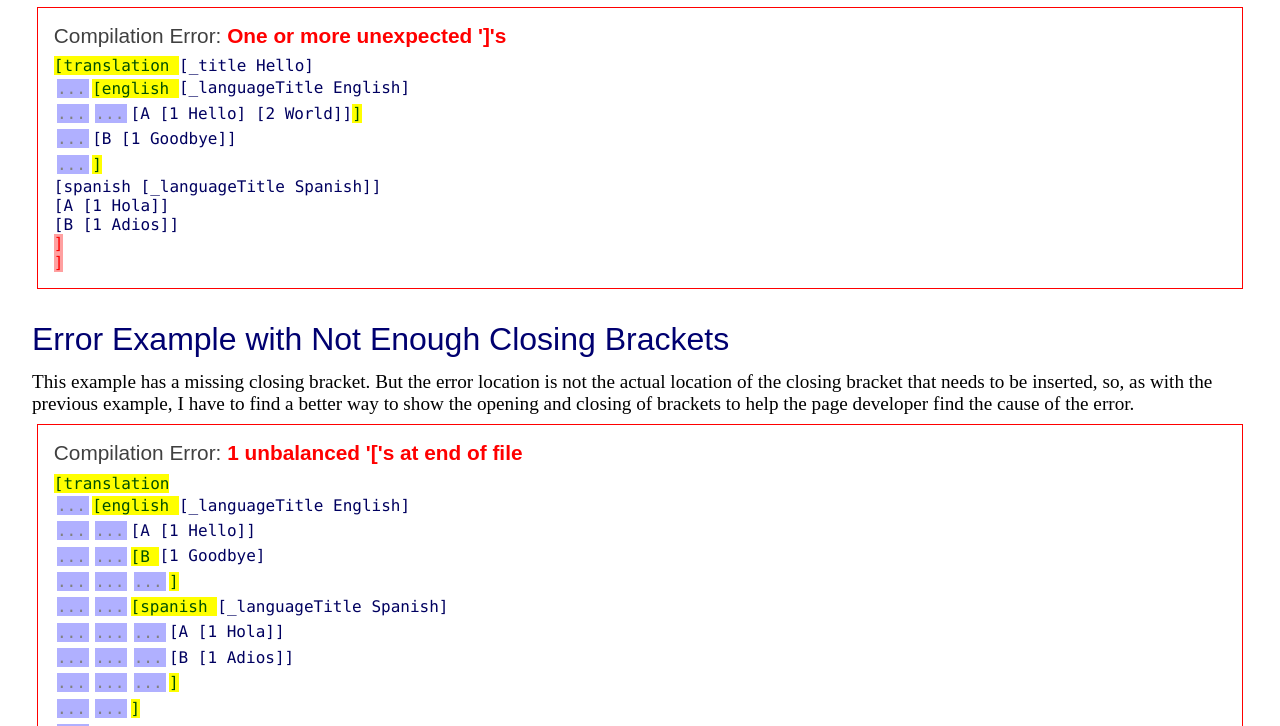
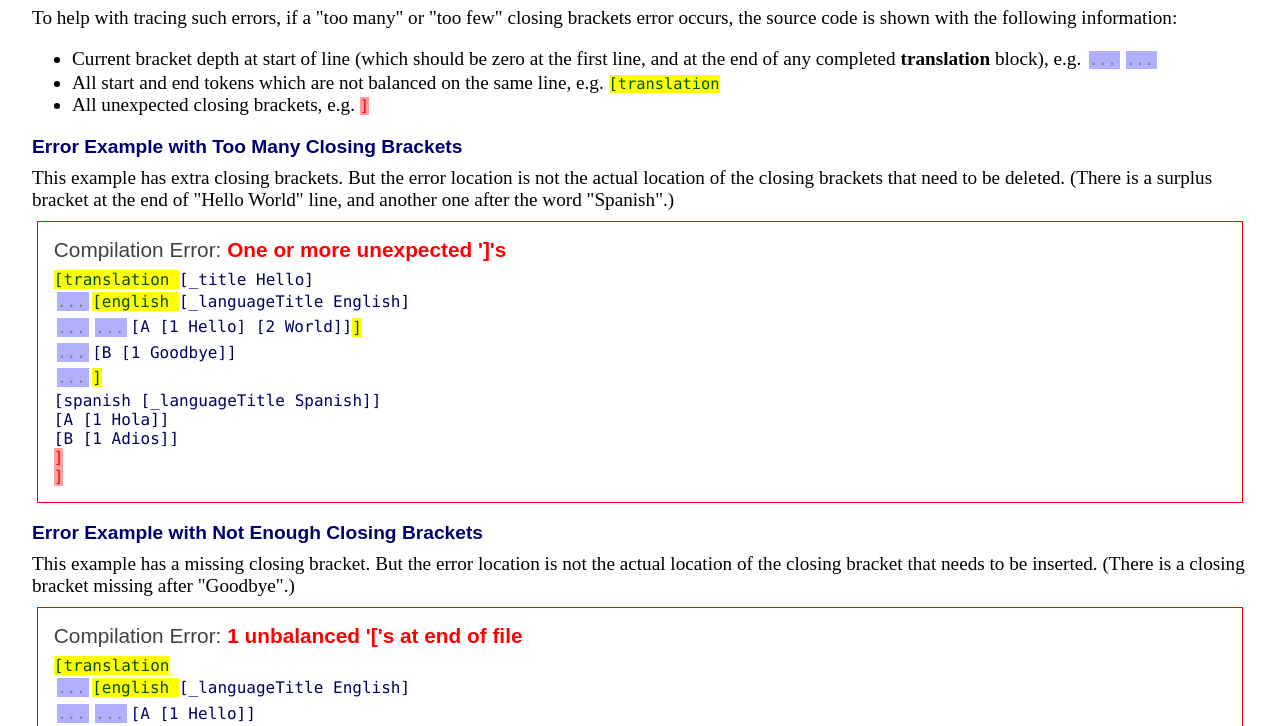
Before and after one commit to pdorrell/bracketup, a website with bundled scripts: page correspondence/test-error.html in a window 1280 px wide. Shown: the part 755-1481 px from the top of the page. Built offline with nearby package versions, Linux system fonts and the light colour scheme.

Commit message:
explanations of closing bracket error examples

```diff
--- a/correspondence/correspondence.scss
+++ b/correspondence/correspondence.scss
@@ -164,6 +164,15 @@ $default_block_background: white;
     .error-message {
 	color: red;
     }
+}
+
+.example {
+    font-size: 0.8em;
+    display: inline-block;
+    font-family: $code_font_family;
+    white-space: pre;
+}
+
 .parsed-tokens {
     .line {
 	.depth-indent {
@@ -183,4 +192,3 @@ $default_block_background: white;
 	}
     }
 }
-}
--- a/correspondence/test-error.html
+++ b/correspondence/test-error.html
@@ -69,11 +69,26 @@ by the Javascript code to generate the DOM, in the HTML format required by the C
 <p>(Note: the pointer is pointing at the "[", because the error message is currently associated with the
 lexed token consisting of "[_longuageTitle ".)</p>
 
-<h2>Error Example with Too Many Closing Brackets</h2>
+<h2>Error Examples With Too Many or Too Few Closing Brackets</h2>
+
+<p>Errors with closing brackets can be hard to trace, because the point where the error becomes apparent
+may be much later than the point where the mistake was made.</p>
+
+<p>To help with tracing such errors, if a "too many" or "too few" closing brackets error occurs, the
+source code is shown with the following information:</p>
+
+<ul>
+ <li>Current bracket depth at start of line (which should be zero at the first line, and at the end of any completed
+<b>translation</b> block), e.g. <div class="parsed-tokens example"><div class="line"><div class="depth-indent">...</div><div class="depth-indent">...</div></div></div></li>
+ <li>All start and end tokens which are not balanced on the same line, e.g. <div class="parsed-tokens example"><div class="line"><div class="open unbalanced">[translation</div></div></div></li>
+ <li>All unexpected closing brackets, e.g. <div class="parsed-tokens example"><div class="line"><div class="close unexpected">]</div></div></div></li>
+</ul>
+
+<h3>Error Example with Too Many Closing Brackets</h3>
 
 <p>This example has extra closing brackets. But the error location is not the actual location of the closing
-brackets that need to be deleted, so I have to find a better way to show the opening and closing of brackets
-to help the page developer find the cause of the error.</p>
+brackets that need to be deleted. (There is a surplus bracket at the end of "Hello World" line,
+and another one after the word "Spanish".)</p>
 
 <noscript>There is content here in the page which cannot be viewed unless you have Javascript enabled.</noscript>
 <script type="text/correspondence-bracketup">
@@ -90,12 +105,10 @@ to help the page developer find the cause of the error.</p>
 ]
 </script>
 
-<h2>Error Example with Not Enough Closing Brackets</h2>
+<h3>Error Example with Not Enough Closing Brackets</h3>
 
 <p>This example has a missing closing bracket. But the error location is not the actual location of the closing
-bracket that needs to be inserted, so, as with the previous example,
-I have to find a better way to show the opening and closing of brackets
-to help the page developer find the cause of the error.</p>
+bracket that needs to be inserted. (There is a closing bracket missing after "Goodbye".)</p>
 
 <noscript>There is content here in the page which cannot be viewed unless you have Javascript enabled.</noscript>
 <script type="text/correspondence-bracketup">
--- a/page.css
+++ b/page.css
@@ -17,6 +17,12 @@ h1 {
 h2 {
   color: #000070;
   font: 2em Arial, Helvetic, sans-serif;
+  margin: 1em 0 0.4em 0; }
+
+h3 {
+  color: #000070;
+  font: 1.2em Arial, Helvetic, sans-serif;
+  font-weight: bold;
   margin: 1em 0 0.4em 0; }
 
 body {
```
Also changed, not shown: correspondence/correspondence.css. Lines whose indentation alone changed are shown as unchanged.
